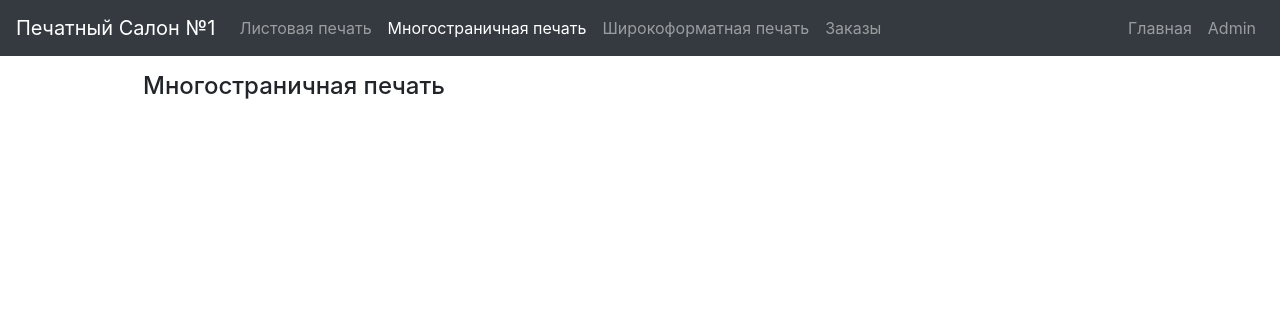
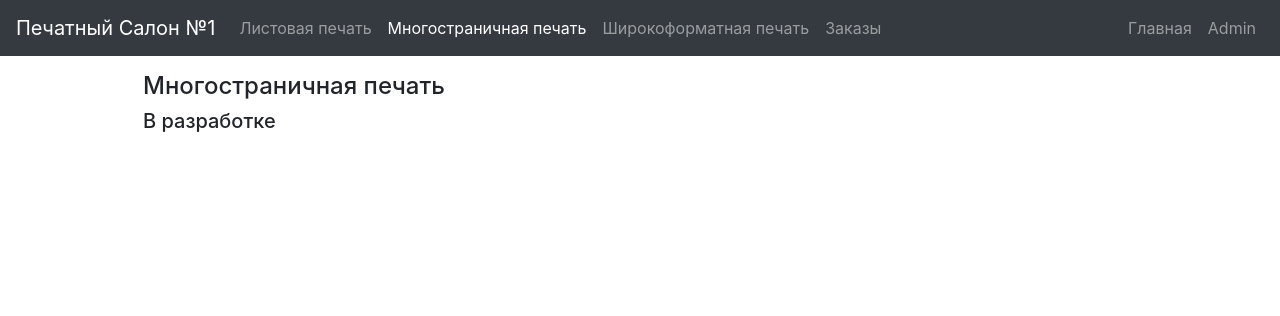
Before and after one commit to Akkormsk/psodin, a Flask app: page /multi_page_printing in a window 1280 px wide. Shown: the top 316 px of the page. Run offline with Flask 3, Linux system fonts and the light colour scheme; some libraries are stand-ins or nearby versions.

Commit message:
Старт работы с многостраничкой

```diff
--- a/templates/Calculator/multi_page_printing.html
+++ b/templates/Calculator/multi_page_printing.html
@@ -2,5 +2,5 @@
 
 {% block content %}
 <h2>Многостраничная печать</h2>
-<!-- Ваш контент для многостраничной печати -->
+<h5>В разработке</h5>
 {% endblock %}
```
